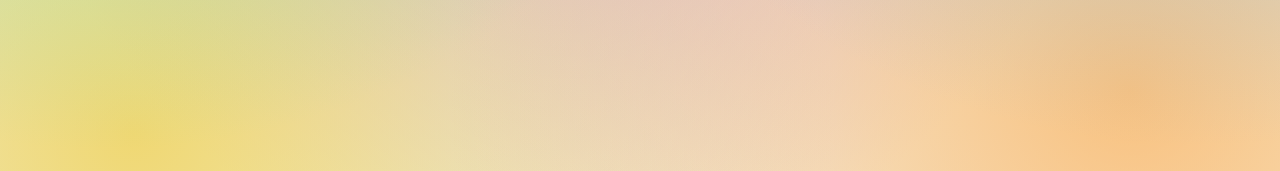
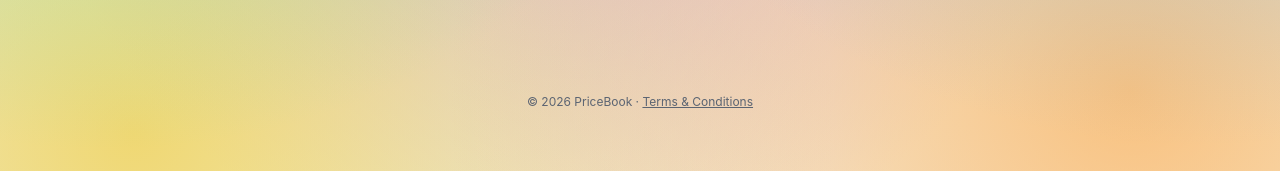
Before and after one commit to pricebookglobe/pricebook, a Next.js app: page / in a window 1280 px wide. Shown: the part 626-797 px from the top of the page. Built offline with nearby package versions, Linux system fonts and the light colour scheme; no server answers.

Commit message:
Add copyright footer with Terms & Conditions link to all pages

```diff
--- a/components/shared/AppPage.tsx
+++ b/components/shared/AppPage.tsx
@@ -1,5 +1,6 @@
 import { AccountMenu } from "./AccountMenu";
 import { LanguageSwitcher } from "./LanguageSwitcher";
+import { Footer } from "./Footer";
 
 export function AppPage({ children, maxWidth = "max-w-3xl" }: { children: React.ReactNode; maxWidth?: string }) {
   return (
@@ -15,11 +16,13 @@ export function AppPage({ children, maxWidth = "max-w-3xl" }: { children: React.
           <LanguageSwitcher />
         </header>
 
-        <div className={`mx-auto w-full px-5 pb-12 ${maxWidth}`}>
+        <div className={`mx-auto w-full flex-1 px-5 pb-12 ${maxWidth}`}>
           <div className="rounded-lg border border-line bg-field-raised p-6 shadow-lg sm:p-8">
             {children}
           </div>
         </div>
+
+        <Footer />
       </div>
     </div>
   );
--- /dev/null
+++ b/components/shared/Footer.tsx
@@ -0,0 +1,21 @@
+"use client";
+
+import Link from "next/link";
+import { useAccount } from "@/lib/AccountProvider";
+
+// Merchants see their own terms; everyone else (customers, admins, and
+// logged-out visitors) sees the shopper terms as the sensible default,
+// since there's one shared footer rather than a page-specific one.
+export function Footer() {
+  const { profile } = useAccount();
+  const termsHref = profile?.role === "merchant" ? "/terms/merchant" : "/terms/customer";
+
+  return (
+    <footer className="mt-auto px-5 py-6 text-center text-xs text-ash">
+      © {new Date().getFullYear()} PriceBook ·{" "}
+      <Link href={termsHref} className="underline hover:text-ink">
+        Terms &amp; Conditions
+      </Link>
+    </footer>
+  );
+}
--- a/components/shared/PageShell.tsx
+++ b/components/shared/PageShell.tsx
@@ -1,4 +1,5 @@
 import { LanguageSwitcher } from "./LanguageSwitcher";
+import { Footer } from "./Footer";
 
 export function PageShell({
   children,
@@ -8,8 +9,8 @@ export function PageShell({
   maxWidth?: string;
 }) {
   return (
-    <main className="velvet-field min-h-screen px-5 py-10">
-      <div className={`mx-auto ${maxWidth}`}>
+    <main className="velvet-field flex min-h-screen flex-col px-5 py-10">
+      <div className={`mx-auto w-full flex-1 ${maxWidth}`}>
         <div className="mb-6 flex justify-center">
           <img src="/pricebook-full-transparent.png" alt="PriceBook" className="h-auto w-56" />
         </div>
@@ -21,6 +22,8 @@ export function PageShell({
           {children}
         </div>
       </div>
+
+      <Footer />
     </main>
   );
 }
```
